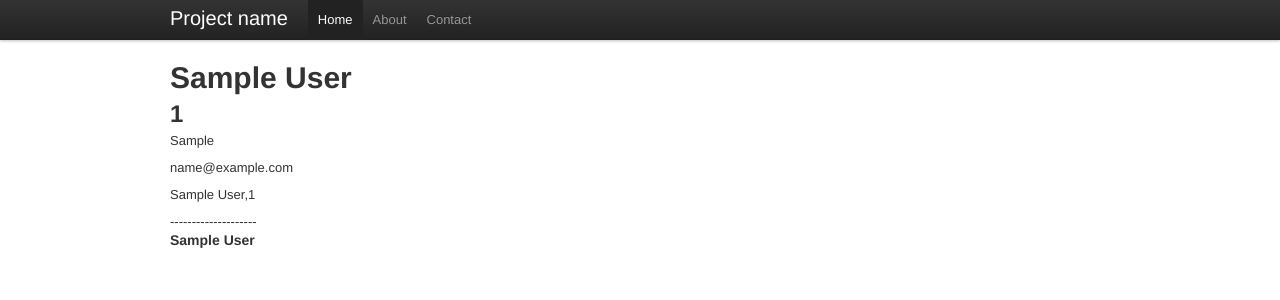
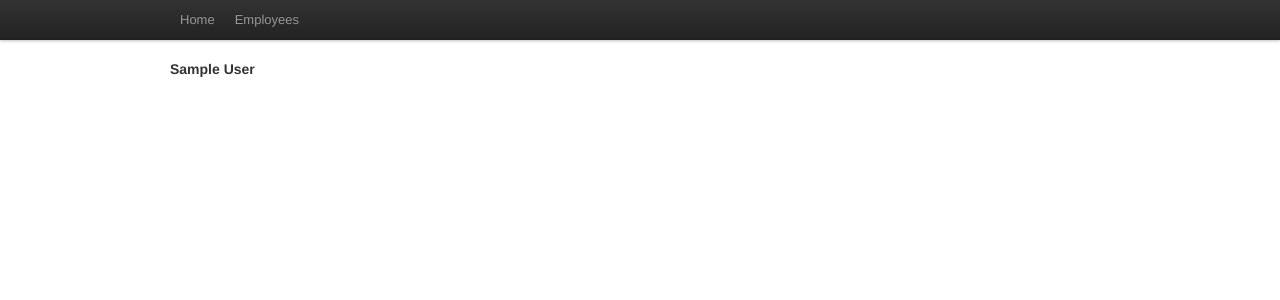
Before and after one commit to Eugen1y/test_website, a Django app: page / in a window 1280 px wide. Shown: the top 300 px of the page. Run offline with Django 3.2, Linux system fonts and the light colour scheme; tables that the repository leaves empty hold one stand-in row (values such as "Sample post"); some libraries are stand-ins or nearby versions.

Commit message:
add second page

```diff
--- /dev/null
+++ b/templates/base.html
@@ -0,0 +1,70 @@
+<html lang="en" class="">
+<link type="text/css" id="dark-mode" rel="stylesheet" href="">
+<style type="text/css" id="dark-mode-сustom-style"></style>
+<style type="text/css" id="dark-mode-theme-changer-style"></style>
+<head>
+    {% load static %}
+    <meta charset="utf-8">
+    <title>Bootstrap, from Twitter</title>
+    <meta name="viewport" content="width=device-width, initial-scale=1.0">
+    <meta name="description" content="">
+    <meta name="author" content="">
+
+    <!-- Le styles -->
+    <link href="{% static 'css/bootstrap.css' %} " rel="stylesheet">
+    <style>
+        body {
+          padding-top: 60px; /* 60px to make the container go all the way to the bottom of the topbar */
+        }
+    </style>
+
+    <!-- Le HTML5 shim, for IE6-8 support of HTML5 elements -->
+    <!--[if lt IE 9]>
+    <script src="https://cdn.jsdelivr.net/npm/html5shiv@3.7.3/dist/html5shiv.min.js"></script>
+    <![endif]-->
+
+
+</head>
+
+<body>
+
+<div class="navbar navbar-fixed-top">
+    <div class="navbar-inner">
+        <div class="container">
+            <a class="btn btn-navbar" data-toggle="collapse" data-target=".nav-collapse">
+                <span class="icon-bar"></span>
+                <span class="icon-bar"></span>
+                <span class="icon-bar"></span>
+            </a>
+            <div class="nav-collapse">
+                <ul class="nav">
+                    <li><a href="{% url 'employee' %}">Home</a></li>
+                    <li><a href="{% url 'employees' %}">Employees</a></li>
+
+                </ul>
+            </div><!--/.nav-collapse -->
+        </div>
+    </div>
+</div>
+
+<div class="container">
+    {% block content %}
+
+
+    {% endblock content %}
+
+    <!-- JavaScript-код для обробки кліків та виклику Ajax -->
+    <script src="https://code.jquery.com/jquery-3.6.4.min.js"></script>
+
+
+    </script>
+</div> <!-- /container -->
+
+<!-- Le javascript
+================================================== -->
+<!-- Placed at the end of the document so the pages load faster -->
+<script src="{% static 'js/bootstrap.js' %}"></script>
+
+
+</body>
+</html>
--- a/templates/employee.html
+++ b/templates/employee.html
@@ -1,60 +1,9 @@
-<html lang="en" class=""><link type="text/css" id="dark-mode" rel="stylesheet" href=""><style type="text/css" id="dark-mode-сustom-style"></style><style type="text/css" id="dark-mode-theme-changer-style"></style><head>
-    {% load static %}
-    <meta charset="utf-8">
-    <title>Bootstrap, from Twitter</title>
-    <meta name="viewport" content="width=device-width, initial-scale=1.0">
-    <meta name="description" content="">
-    <meta name="author" content="">
 
-    <!-- Le styles -->
-    <link href="{% static 'css/bootstrap.css' %} " rel="stylesheet">
-    <style>
-      body {
-        padding-top: 60px; /* 60px to make the container go all the way to the bottom of the topbar */
-      }
-    </style>
-
-    <!-- Le HTML5 shim, for IE6-8 support of HTML5 elements -->
-    <!--[if lt IE 9]>
-      <script src="https://cdn.jsdelivr.net/npm/html5shiv@3.7.3/dist/html5shiv.min.js"></script>
-    <![endif]-->
+{% extends 'base.html' %}
+{% load static %}
+{% block content %}
 
 
-  </head>
-
-  <body>
-
-    <div class="navbar navbar-fixed-top">
-      <div class="navbar-inner">
-        <div class="container">
-          <a class="btn btn-navbar" data-toggle="collapse" data-target=".nav-collapse">
-            <span class="icon-bar"></span>
-            <span class="icon-bar"></span>
-            <span class="icon-bar"></span>
-          </a>
-          <a class="brand" href="#">Project name</a>
-          <div class="nav-collapse">
-            <ul class="nav">
-              <li class="active"><a href="#">Home</a></li>
-              <li><a href="#about">About</a></li>
-              <li><a href="#contact">Contact</a></li>
-            </ul>
-          </div><!--/.nav-collapse -->
-        </div>
-      </div>
-    </div>
-
-    <div class="container">
-
-      {% for i in page_obj %}
-
-<h1>{{i.full_name}}</h1>
-        <h2>{{i.level}}</h2>
-<p>{{i.position}}</p>
-<p>{{i.email}}</p>
-<p>{{i.supervisor}},{{i.supervisor.level}}</p>
-{% endfor %}
-        <div>--------------------</div>
         {% for employee in page_obj %}
         <h4>
             <span class="employee" data-employee-id="{{ employee.id }}">
@@ -71,15 +20,4 @@
 
 
 </script>
-    </div> <!-- /container -->
-
-    <!-- Le javascript
-    ================================================== -->
-    <!-- Placed at the end of the document so the pages load faster -->
-    <script src="{% static 'js/bootstrap.js' %}"></script>
-
-
-
-
-
-</body></html>
+{% endblock %}
--- a/user/urls.py
+++ b/user/urls.py
@@ -1,8 +1,8 @@
 from django.urls import path
-from user.views import EmployeeListView, load_hierarchy
+from user.views import EmployeeListView, load_hierarchy, EmployeesListView
 
 urlpatterns = [
-    path('', EmployeeListView.as_view(), name='user'),
+    path('', EmployeeListView.as_view(), name='employee'),
     path('load_hierarchy/<int:employee_id>/', load_hierarchy, name='load_hierarchy'),
-
+    path('employees/', EmployeesListView.as_view(), name='employees'),
 ]
--- a/user/views.py
+++ b/user/views.py
@@ -1,6 +1,6 @@
 from django.shortcuts import render
 from django.views.generic import ListView
-
+from django.http import JsonResponse
 from user.models import Employee
 
 
@@ -10,10 +10,16 @@ class EmployeeListView(ListView):
     context_object_name = 'page_obj'
 
     def get_queryset(self):
-        return Employee.objects.filter(level__in=[1,2])
+        return Employee.objects.filter(level__in=[1, 2])
 
 
-from django.http import JsonResponse
+class EmployeesListView(ListView):
+    model = Employee
+    template_name = 'employees.html'
+    context_object_name = 'employees'
+
+    def get_queryset(self):
+        return Employee.objects.all()
 
 
 def load_hierarchy(request, employee_id):
```
Also changed, not shown: templates/employees.html (added, +13 -0 lines).
